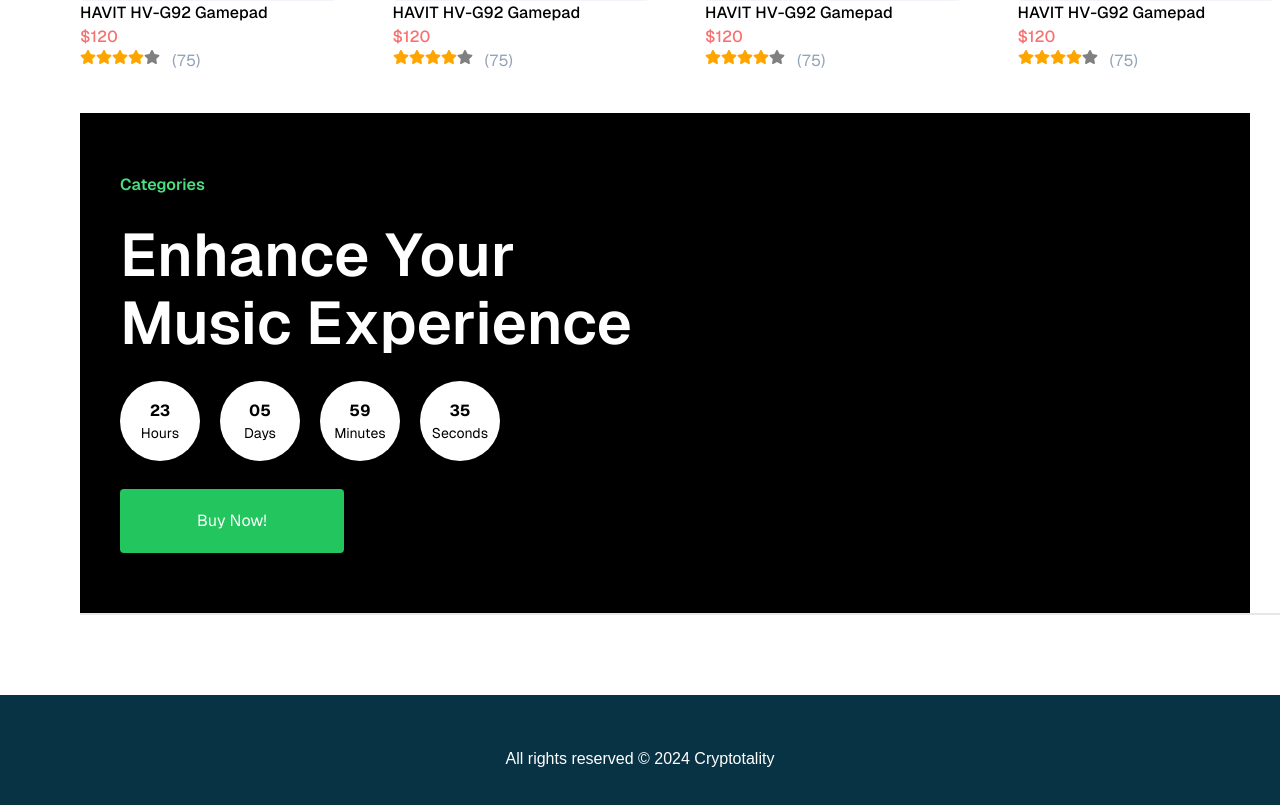
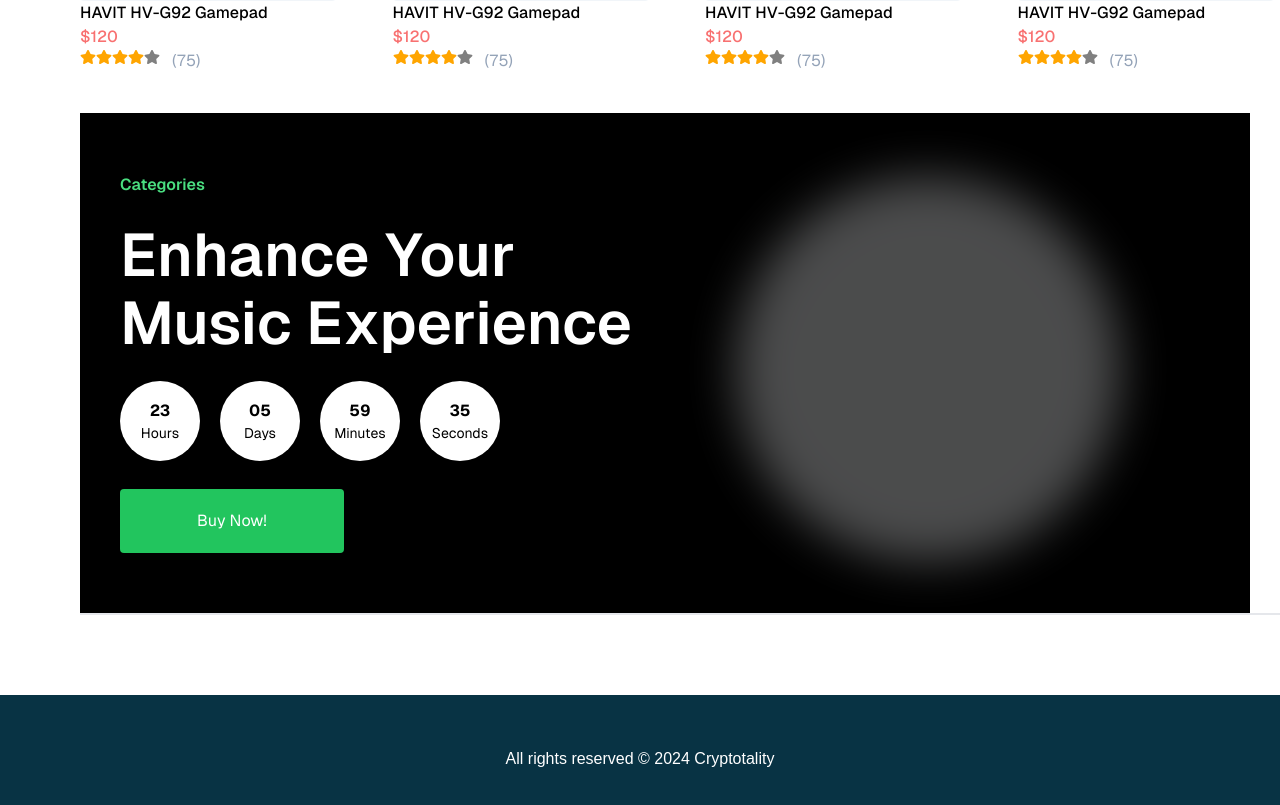
Before and after one commit to kyuremmmmz/Ecommerce-Project-practice, a Next.js app: page / in a window 1280 px wide. Shown: the part 2183-2988 px from the top of the page. Built offline with nearby package versions, Linux system fonts and the light colour scheme; no server answers.

Commit message:
products later

```diff
--- a/app/components/ui/Category/SingleCategory.tsx
+++ b/app/components/ui/Category/SingleCategory.tsx
@@ -3,7 +3,7 @@
 
 function SingleCategory() {
   return (
-    <div className=' bg-black flex flex-row w-[1170px] h-[500px]'>
+    <div className=' bg-black flex flex-row w-[1170px] h-[500px] gap-16'>
           <div className=' flex flex-col gap-2'>
               <p className=' text-green-400 px-10 mt-10 py-5 font-semibold'>Categories</p>
               <div className=' flex flex-col gap-2'>
@@ -31,7 +31,8 @@
               <div className=' px-10 mt-5'>
                 <BuyNowButton/>
               </div>
-        </div>
+          </div>
+          <div className=' flex justify-center bg-slate-50 opacity-30 blur-xl w-96 h-96 rounded-full my-16'></div>
     </div>
   )
 }
```
